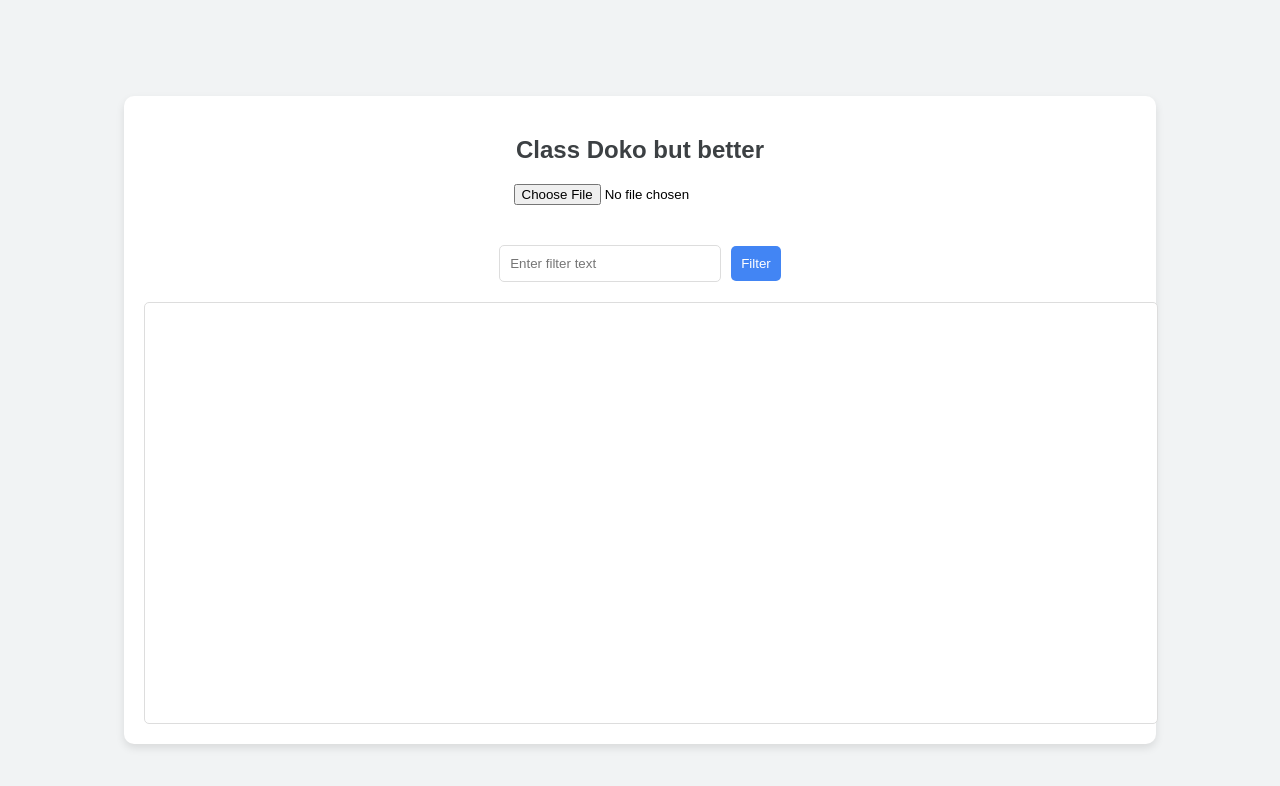
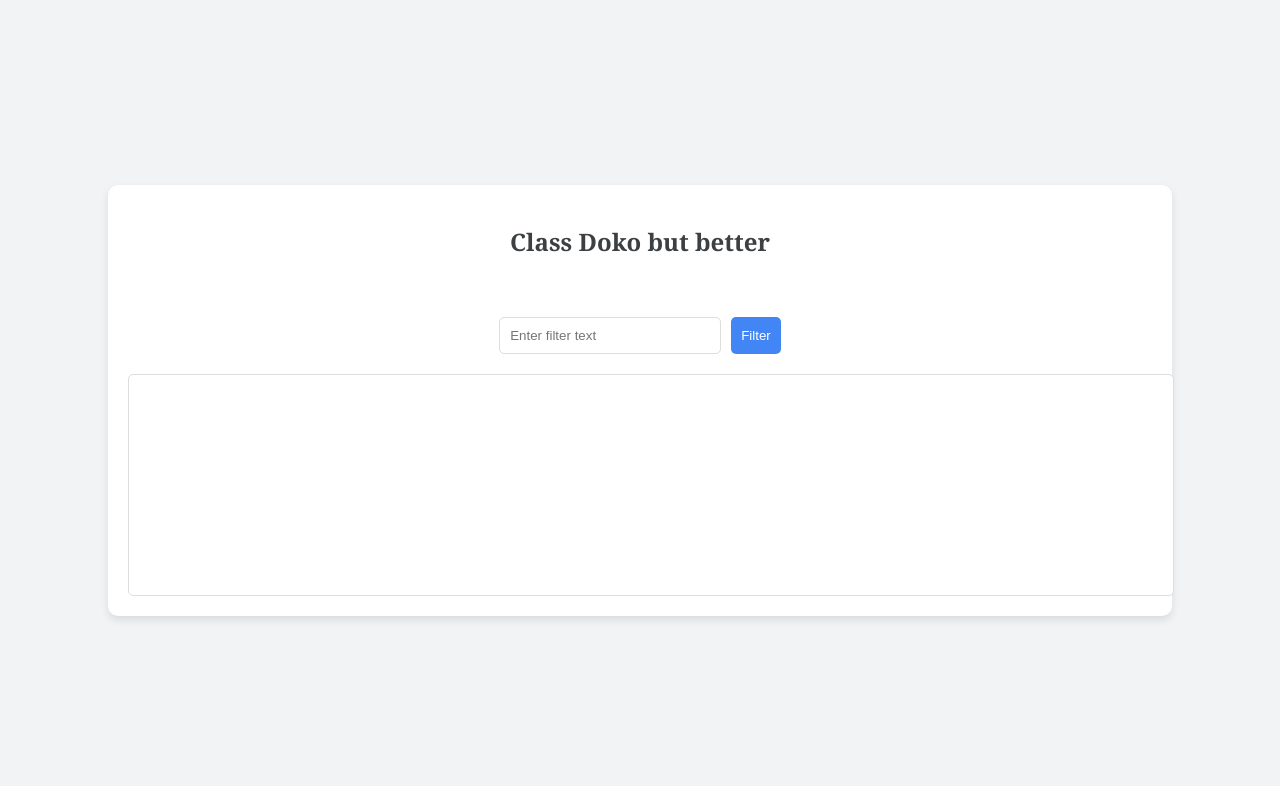
Before and after one commit to ShadowHat69/shaggy, a plain HTML site: page index.html in a window 1280 px wide. Drawn offline with Linux system fonts and the light colour scheme.

Commit message:
Update styles.css

```diff
--- a/styles.css
+++ b/styles.css
@@ -2,7 +2,7 @@ body {
     font-family: Arial, sans-serif;
     background-color: #f1f3f4;
     margin: 0;
-    padding: 20px;
+    padding: 0px;
     display: flex;
     justify-content: center;
     align-items: center;
@@ -10,6 +10,7 @@ body {
 }
 
 .container {
+
     width: 80%;
     background-color: white;
     border-radius: 10px;
@@ -22,17 +23,22 @@ h2 {
     color: #3c4043;
     font-size: 1.5em;
     margin-bottom: 20px;
+    font-family:Cambria, Cochin, Georgia, Times, 'Times New Roman', serif;
 }
 
 input[type="file"] {
-    margin-bottom: 20px;
+    /* margin-bottom: 20px; */
+    margin: 0;
+    padding: 0;
+    height: 0;
+    width: 0;
 }
 
 .filter-container {
     margin: 20px 0;
     display: flex;
     justify-content: center;
-    align-items: center;
+    align-items: middle;
 }
 
 .filter-container input {
@@ -57,8 +63,10 @@ input[type="file"] {
 }
 
 .scrollable-box {
+    opacity: 100%;
+
     width: 100%;
-    height: 400px;
+    height: 200px;
     border: 1px solid #ddd;
     border-radius: 5px;
     background-color: #fff;
```
